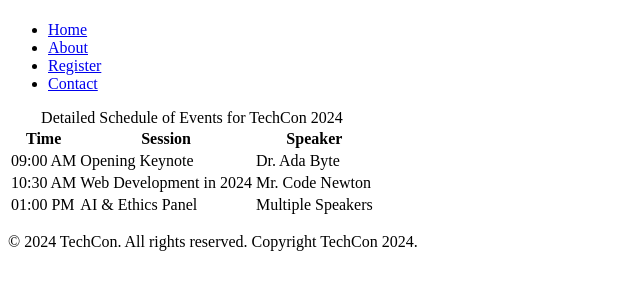
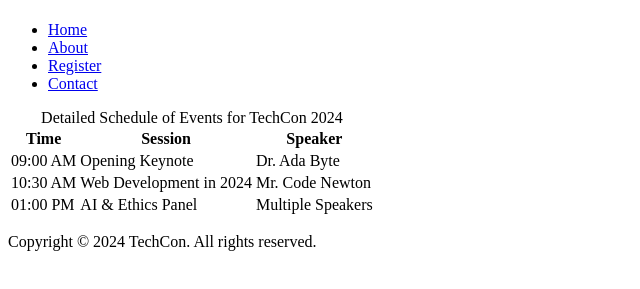
Before and after one commit to 1olusola/TechCon_HTML, a plain HTML site: page techcon_website/schedule.html in a window 1280 px wide. Shown: the part 59-348 px from the top of the page, without its empty margins (0-640 px from the left). Drawn offline with Linux system fonts and the light colour scheme.

Commit message:
Update schedule.html

```diff
--- a/techcon_website/schedule.html
+++ b/techcon_website/schedule.html
@@ -50,7 +50,7 @@
   </main>
 
   <footer>
-    <p>&copy; 2024 TechCon. All rights reserved. Copyright TechCon 2024.</p>
+    <p>Copyright © 2024 TechCon. All rights reserved.</p>
   </footer>
 
 </body>
```
